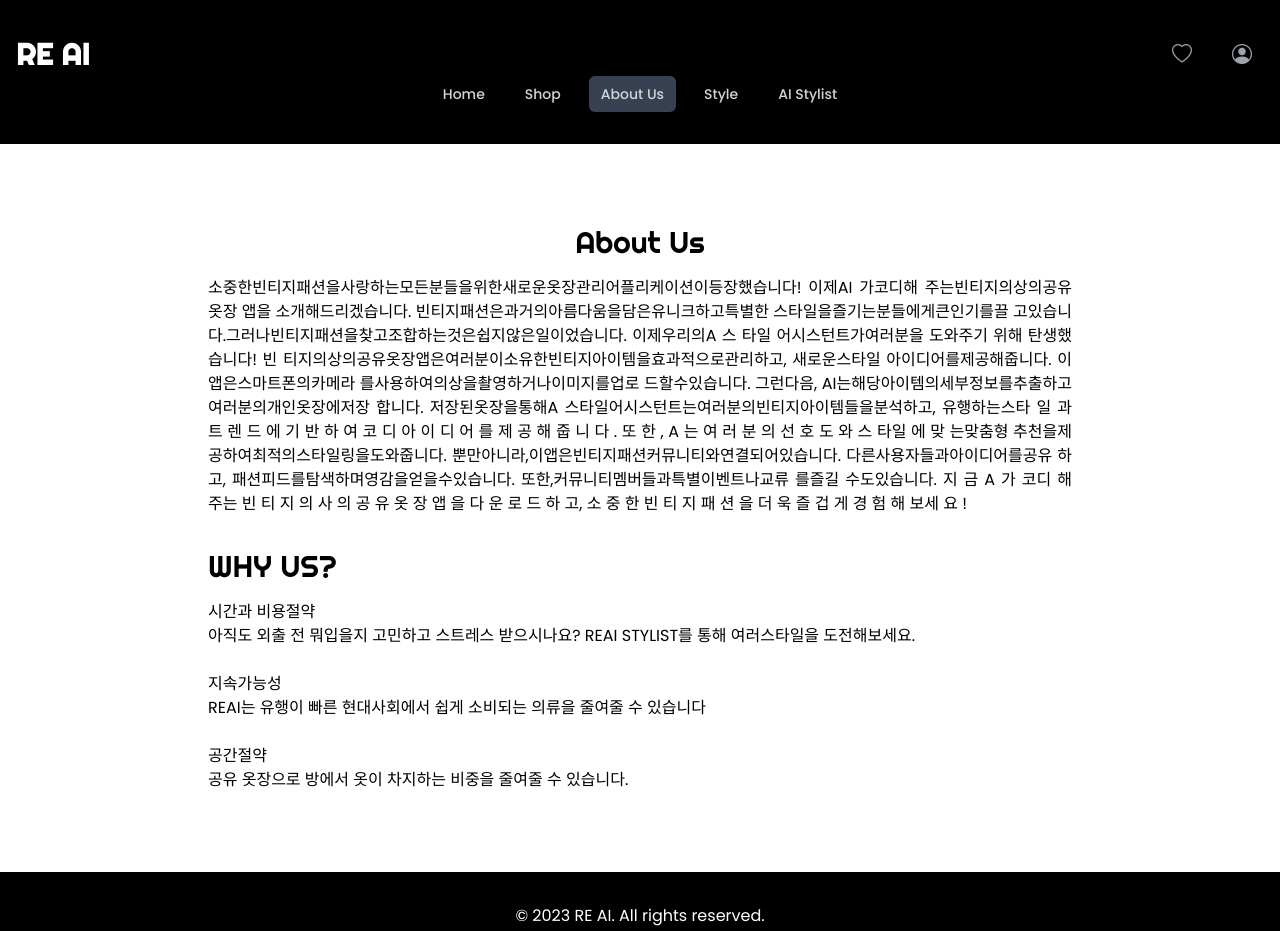
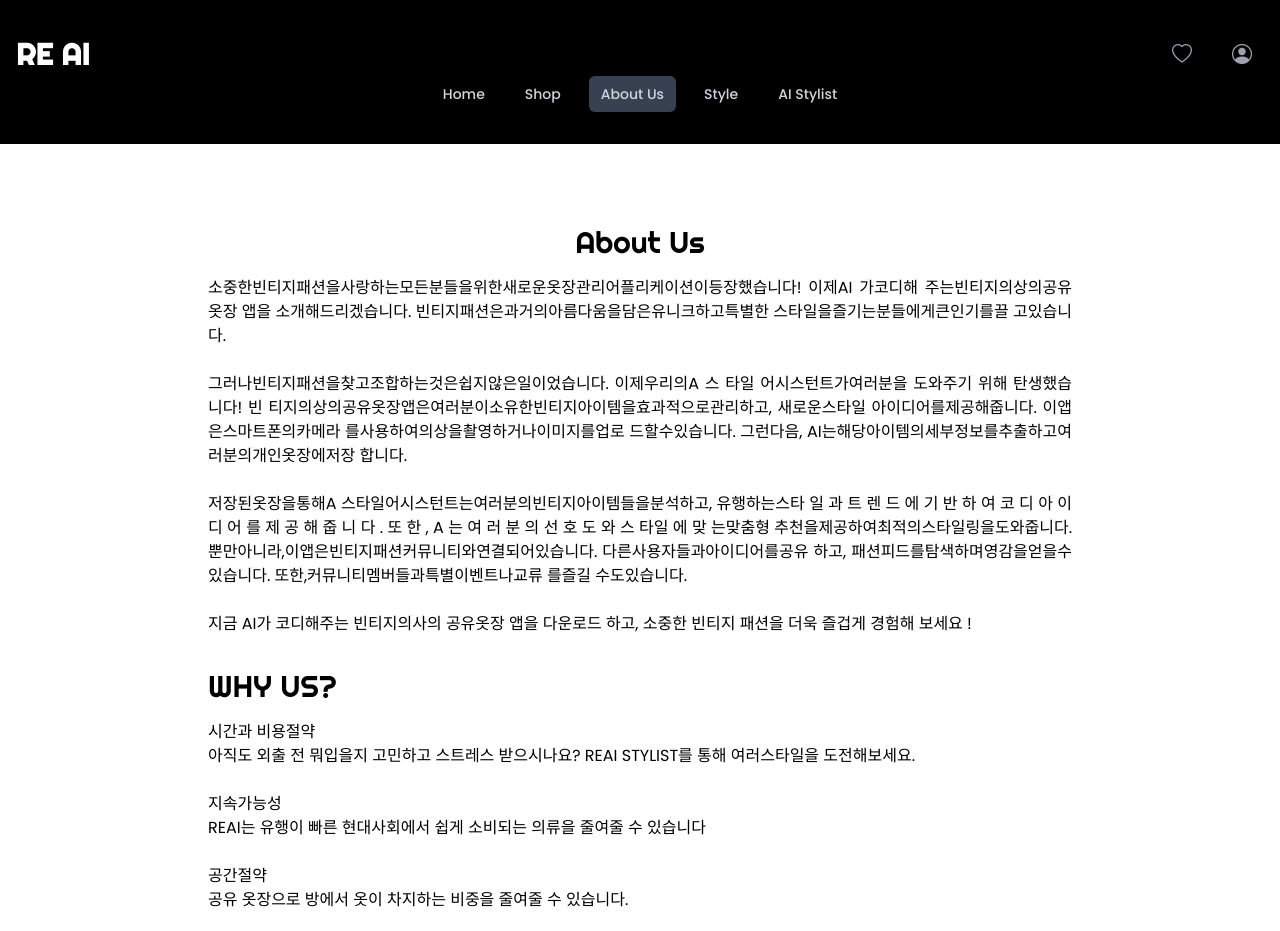
Before and after one commit to RakhaZaN/re-ai, a website: page about-us.html in a window 1280 px wide. Shown: the top 931 px of the page. Drawn offline with nearby package versions, Linux system fonts and the light colour scheme.

Commit message:
fiks about us text

```diff
--- a/about-us.html
+++ b/about-us.html
@@ -111,13 +111,15 @@
         소중한빈티지패션을사랑하는모든분들을위한새로운옷장관리어플리케이션이등장했습니다!
         이제AI 가코디해 주는빈티지의상의공유옷장 앱을 소개해드리겠습니다.
         빈티지패션은과거의아름다움을담은유니크하고특별한
-        스타일을즐기는분들에게큰인기를끌
-        고있습니다.그러나빈티지패션을찾고조합하는것은쉽지않은일이었습니다.
-        이제우리의A 스 타일 어시스턴트가여러분을 도와주기 위해 탄생했습니다! 빈
+        스타일을즐기는분들에게큰인기를끌 고있습니다.
+        <br /><br />
+        그러나빈티지패션을찾고조합하는것은쉽지않은일이었습니다. 이제우리의A 스
+        타일 어시스턴트가여러분을 도와주기 위해 탄생했습니다! 빈
         티지의상의공유옷장앱은여러분이소유한빈티지아이템을효과적으로관리하고,
         새로운스타일 아이디어를제공해줍니다. 이앱은스마트폰의카메라
         를사용하여의상을촬영하거나이미지를업로 드할수있습니다. 그런다음,
         AI는해당아이템의세부정보를추출하고여러분의개인옷장에저장 합니다.
+        <br /><br />
         저장된옷장을통해A 스타일어시스턴트는여러분의빈티지아이템들을분석하고,
         유행하는스타 일 과 트 렌 드 에 기 반 하 여 코 디 아 이 디 어 를 제 공 해
         줍 니 다 . 또 한 , A 는 여 러 분 의 선 호 도 와 스 타일 에 맞 는맞춤형
@@ -125,9 +127,10 @@
         뿐만아니라,이앱은빈티지패션커뮤니티와연결되어있습니다.
         다른사용자들과아이디어를공유 하고,
         패션피드를탐색하며영감을얻을수있습니다.
-        또한,커뮤니티멤버들과특별이벤트나교류 를즐길 수도있습니다. 지 금 A 가
-        코디 해 주는 빈 티 지 의 사 의 공 유 옷 장 앱 을 다 운 로 드 하 고, 소
-        중 한 빈 티 지 패 션 을 더 욱 즐 겁 게 경 험 해 보세 요 !
+        또한,커뮤니티멤버들과특별이벤트나교류 를즐길 수도있습니다.
+        <br /><br />
+        지금 AI가 코디해주는 빈티지의사의 공유옷장 앱을 다운로드 하고, 소중한
+        빈티지 패션을 더욱 즐겁게 경험해 보세요 !
       </p>
       <h2 class="font-righteous text-3xl mb-4 mt-8">WHY US?</h2>
       <p class="text-justify">
```
